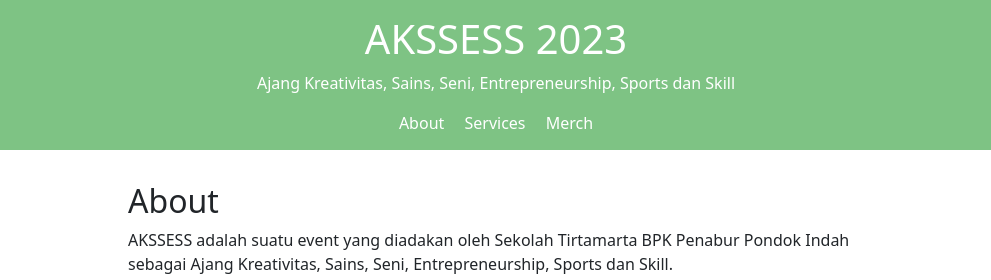
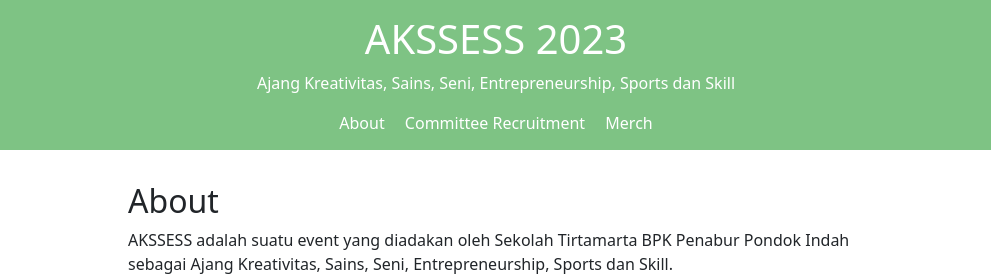
Before and after one commit to dep-5260/osistmpi23, a website: page files/index/index.html in a window 1280 px wide. Shown: the full height of the page, 144-1135 px from the left. Drawn offline with nearby package versions, Linux system fonts and the light colour scheme; files that its build step writes are made by us from their sources; files whose address does not match are found by name.

Commit message:
Update index.html

```diff
--- a/files/index/index.html
+++ b/files/index/index.html
@@ -17,7 +17,7 @@
 			<nav>
 				<ul>
 					<li><a href="#about">About</a></li>
-					<li><a href="#services">Services</a></li>
+					<li><a href="/open-recruitment">Committee Recruitment</a></li>
 					<li><a href="/merch/">Merch</a></li>
 				</ul>
 			</nav>
```
